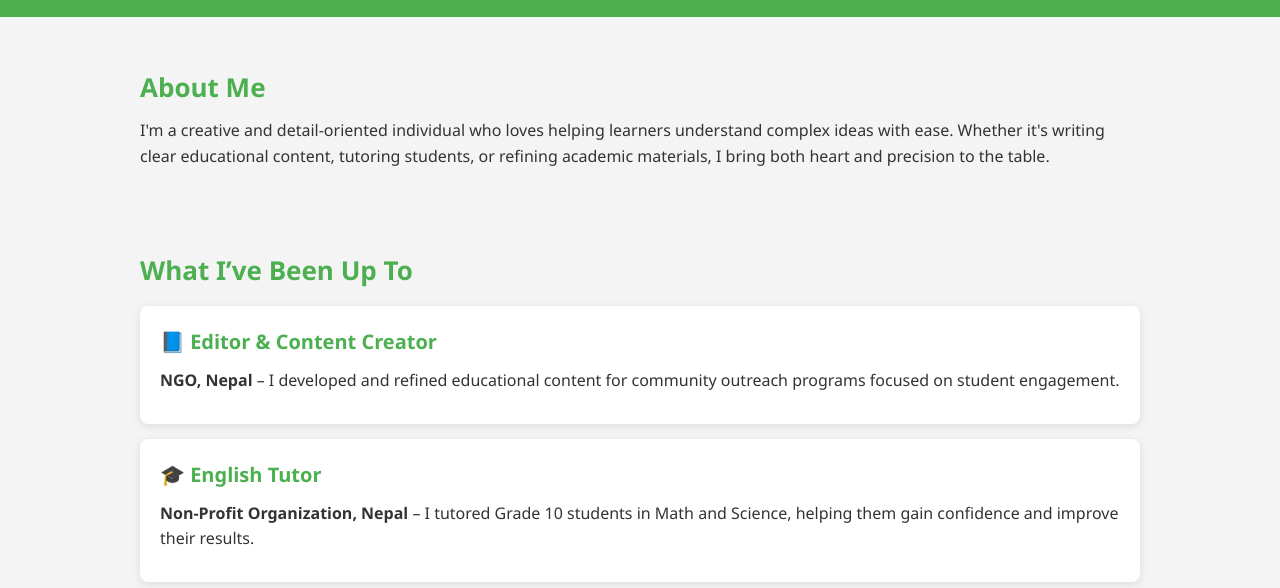
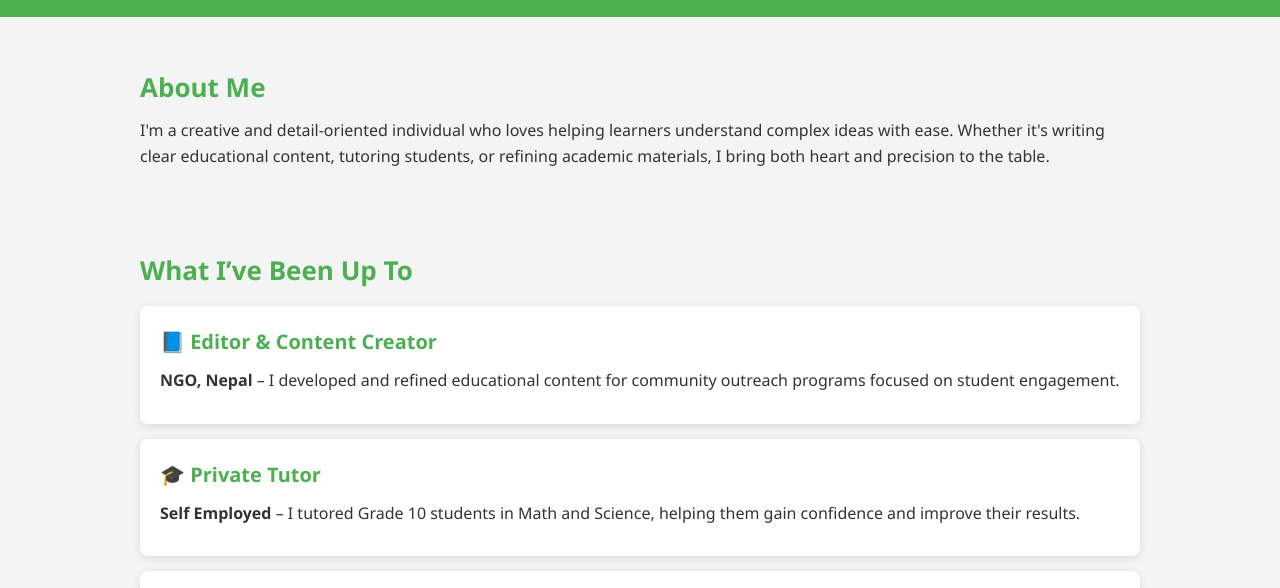
Before and after one commit to Aaryamallik03/MyWebpage, a plain HTML site: page index.html in a window 1280 px wide. Shown: the part 160-748 px from the top of the page. Drawn offline with Linux system fonts and the light colour scheme.

Commit message:
Update index.html

```diff
--- a/index.html
+++ b/index.html
@@ -37,8 +37,8 @@
             <p><strong>NGO, Nepal</strong> – I developed and refined educational content for community outreach programs focused on student engagement.</p>
           </li>
           <li>
-            <h3>🎓 English Tutor</h3>
-            <p><strong>Non-Profit Organization, Nepal</strong> – I tutored Grade 10 students in Math and Science, helping them gain confidence and improve their results.</p>
+            <h3>🎓 Private Tutor</h3>
+            <p><strong>Self Employed</strong> – I tutored Grade 10 students in Math and Science, helping them gain confidence and improve their results.</p>
           </li>
           <li>
             <h3>🖋️ Head, Literary Club</h3>
```
